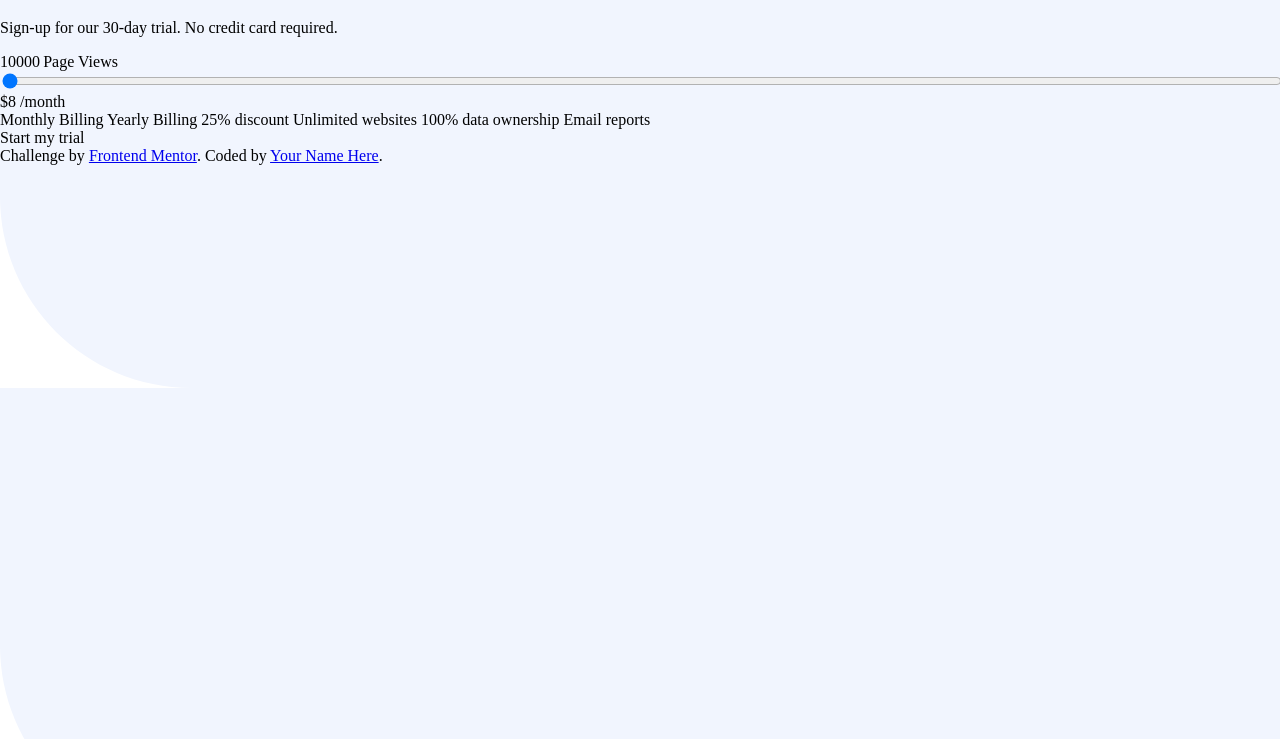
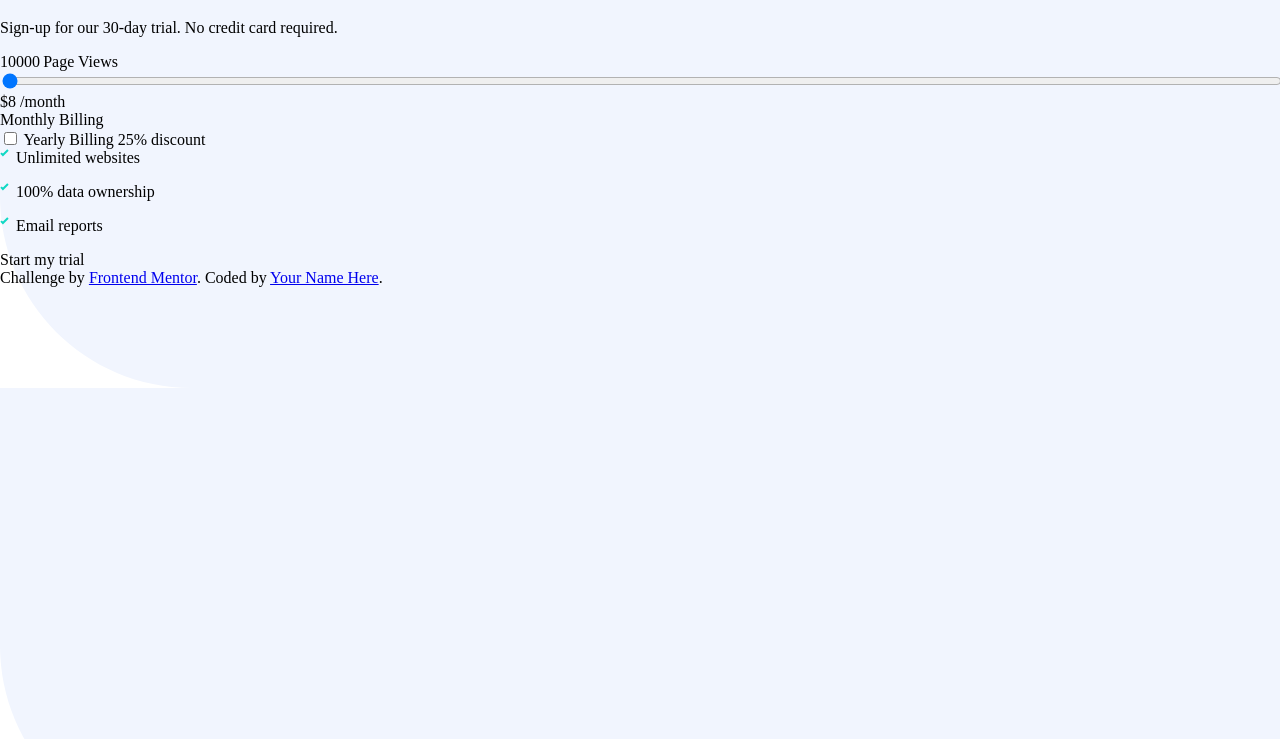
Before and after one commit to mroberts0884/interactive-pricing, a plain HTML site: page index.html in a window 1280 px wide. Shown: the part 61-800 px from the top of the page. Drawn offline with Linux system fonts and the light colour scheme.

Commit message:
added stuff

```diff
--- a/index.html
+++ b/index.html
@@ -28,12 +28,22 @@
 
     <div id="monthly-price">$8/month</div>
 
-    Monthly Billing
+    <div class="monthly">Monthly Billing</div>
+    <!-- Rounded switch -->
+    <label class="switch">
+      <input type="checkbox">
+      <span class="slider round"></span>
+    </label>
     Yearly Billing 25% discount
 
-    Unlimited websites
-    100% data ownership
-    Email reports
+
+      <ul class="list">
+        <li class="checkmark">Unlimited websites</li>
+        <li class="checkmark">100% data ownership</li>
+        <li class="checkmark">Email reports</li>
+      </ul>
+
+
   </div>
 
 
--- a/styles.css
+++ b/styles.css
@@ -48,3 +48,17 @@ body {
   #pageViewDisplay {
     padding-right: 0.25%;
   }
+
+ /*list of checkmarks*/
+
+ .list{
+  padding: 0;
+  margin: 0;
+  list-style-type: none;
+}
+
+.checkmark  {
+  background: url('images/icon-check.svg') no-repeat left top;
+  height: 34px;
+  padding-left: 1em;
+}
```
